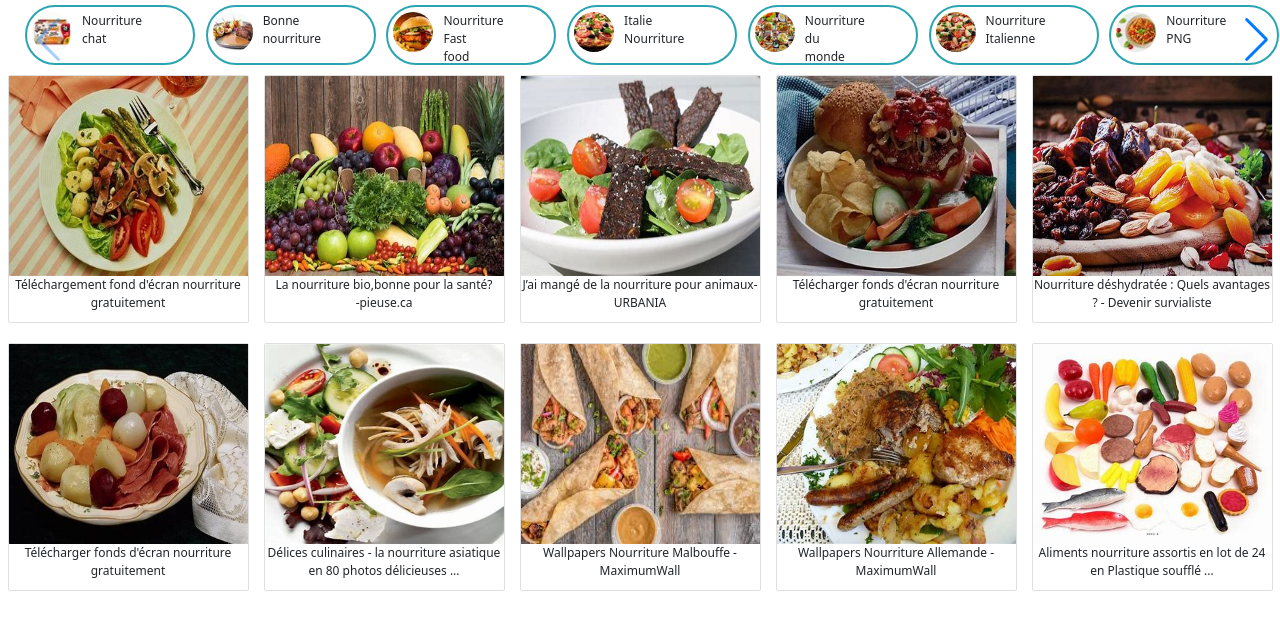
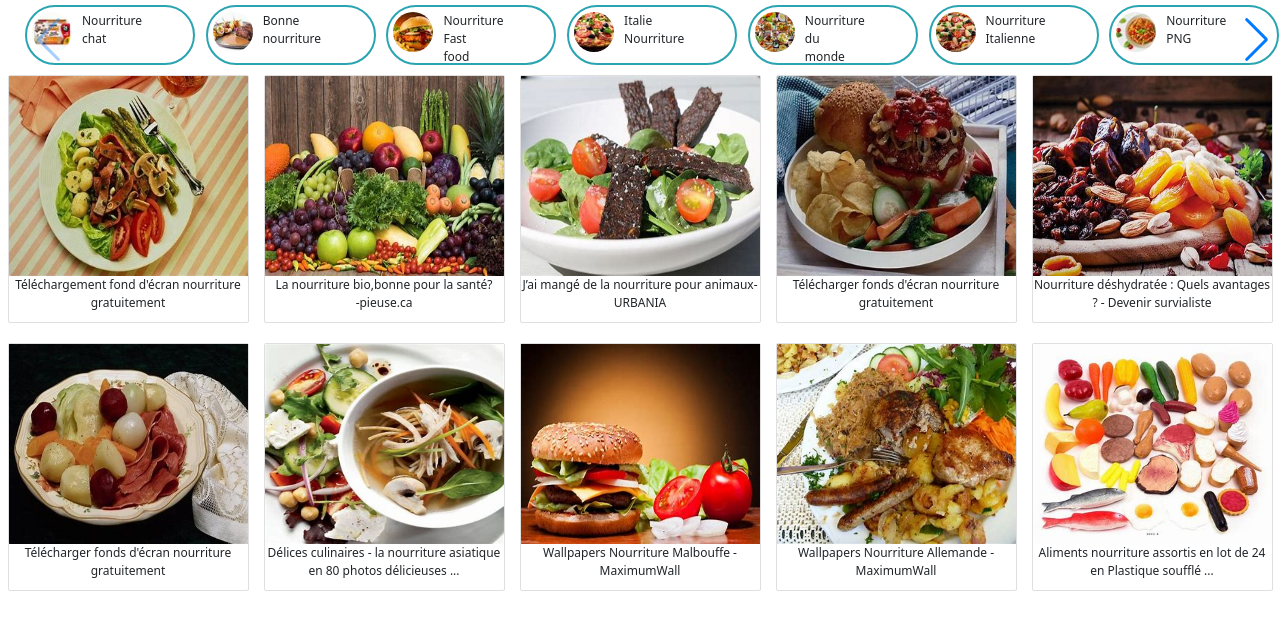
Before and after one commit to fofana-nenin/projet2, a plain HTML site: page index.html in a window 1280 px wide. Shown: the part 167-796 px from the top of the page. Drawn offline with nearby package versions, Linux system fonts and the light colour scheme.

Commit message:
Update index.html

```diff
--- a/index.html
+++ b/index.html
@@ -225,7 +225,7 @@
       </div>
       <div class="col-sm">
         <div class="card"style="width:100%";>
-          <span id="nenin"><a href="#"><img src="e.jpg" width="100%" height="200px"></a></span>
+          <span id="nenin"><a href="#"><img src="b.jpg" width="100%" height="200px"></a></span>
           <div id="emma"><a href="#"><p>880 × 300 jpeg <br>guide-resto.fr</p></a></div>
             <div class="caption">
               <p>Wallpapers Nourriture Malbouffe -<br> MaximumWall</p>
```
